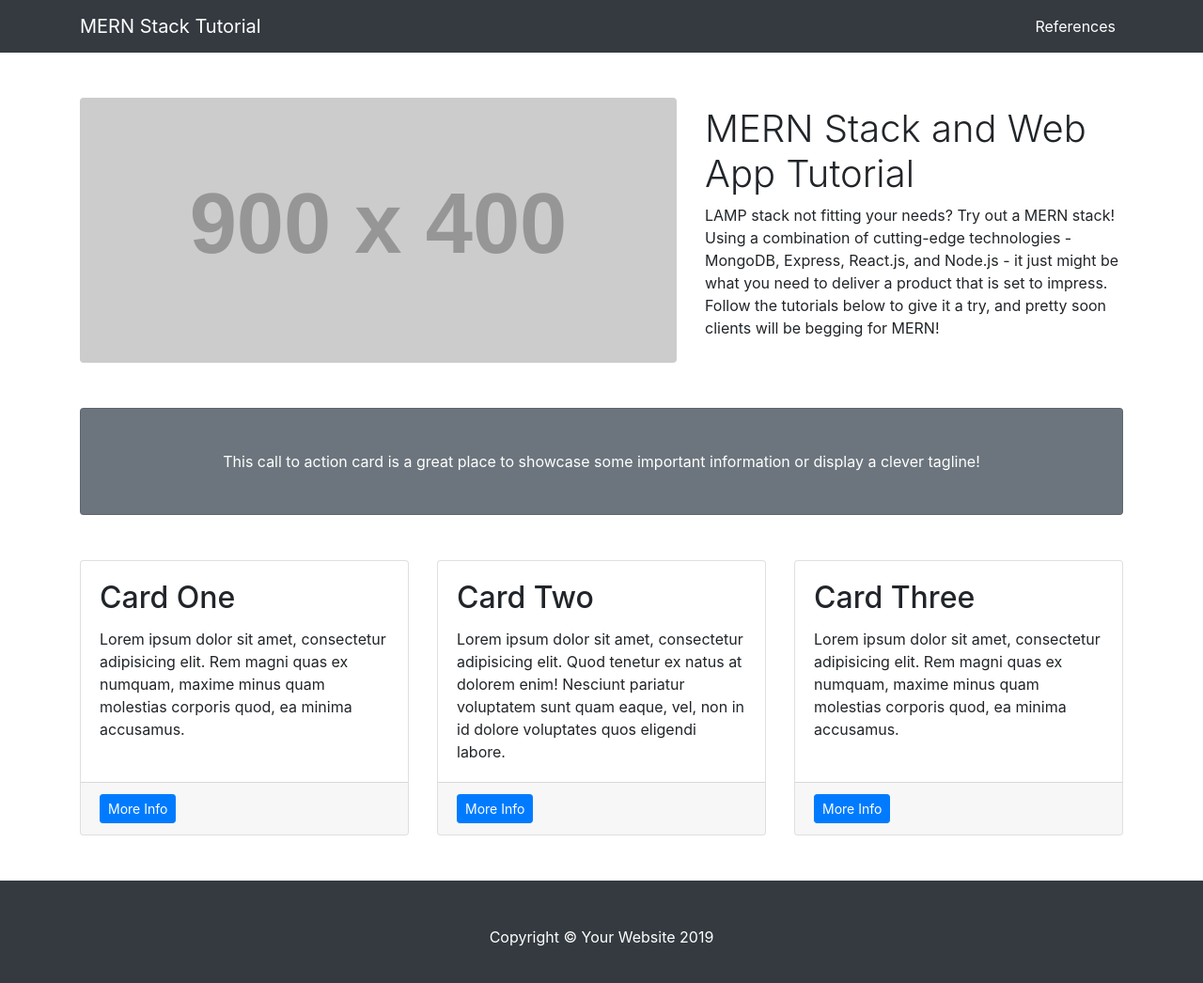
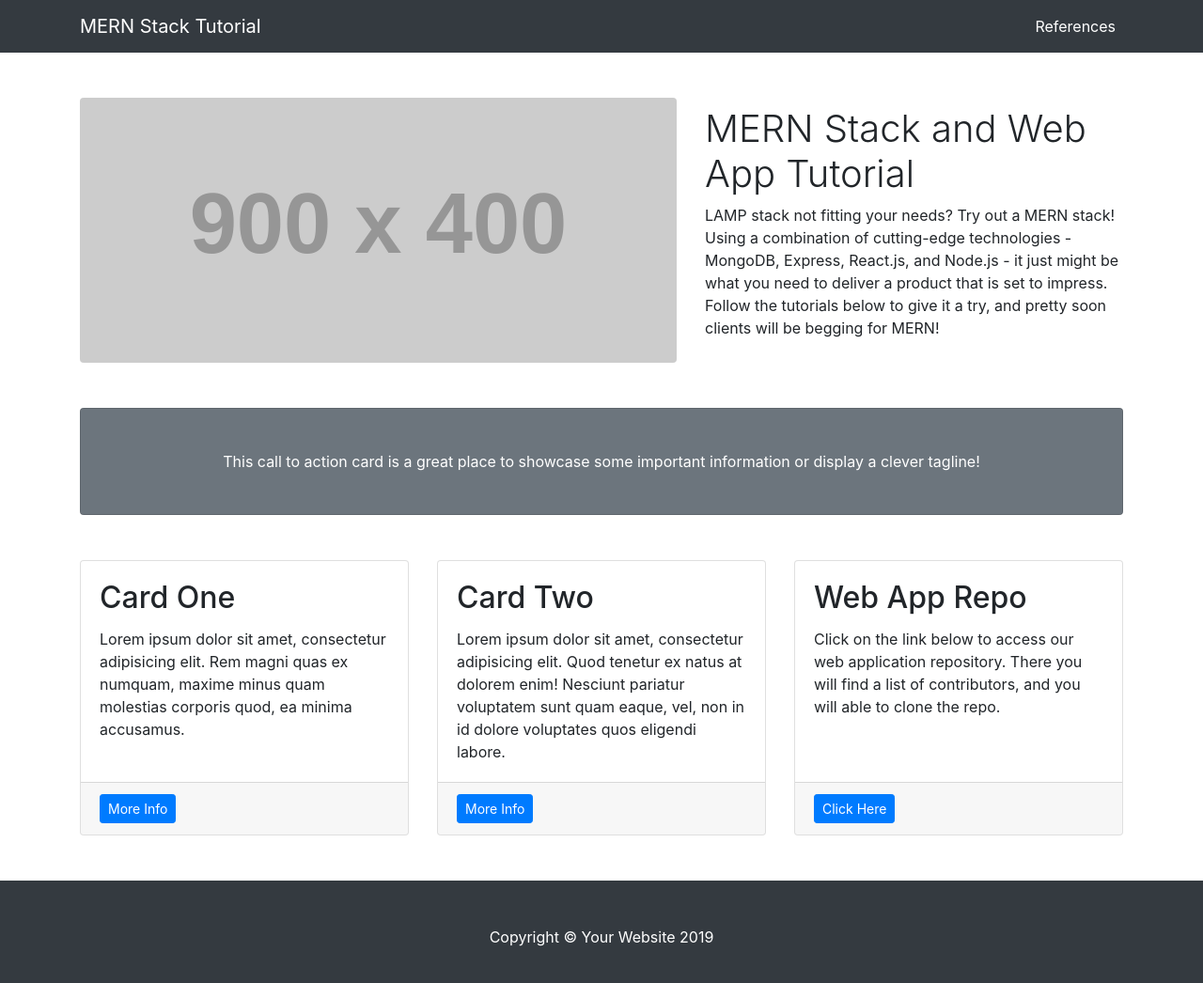
Before and after one commit to meeks21/g3-final, a website: page index.html in a window 1280 px wide. Shown: the whole page at 94% size. Drawn offline with Linux system fonts and the light colour scheme; placeholder pictures from the web are drawn by us.

Commit message:
changed card three

```diff
--- a/index.html
+++ b/index.html
@@ -92,11 +92,11 @@
       <div class="col-md-4 mb-5">
         <div class="card h-100">
           <div class="card-body">
-            <h2 class="card-title">Card Three</h2>
-            <p class="card-text">Lorem ipsum dolor sit amet, consectetur adipisicing elit. Rem magni quas ex numquam, maxime minus quam molestias corporis quod, ea minima accusamus.</p>
+            <h2 class="card-title">Web App Repo</h2>
+            <p class="card-text">Click on the link below to access our web application repository. There you will find a list of contributors, and you will able to clone the repo.</p>
           </div>
           <div class="card-footer">
-            <a href="#" class="btn btn-primary btn-sm">More Info</a>
+            <a href="#" class="btn btn-primary btn-sm">Click Here</a>
           </div>
         </div>
       </div>
```
